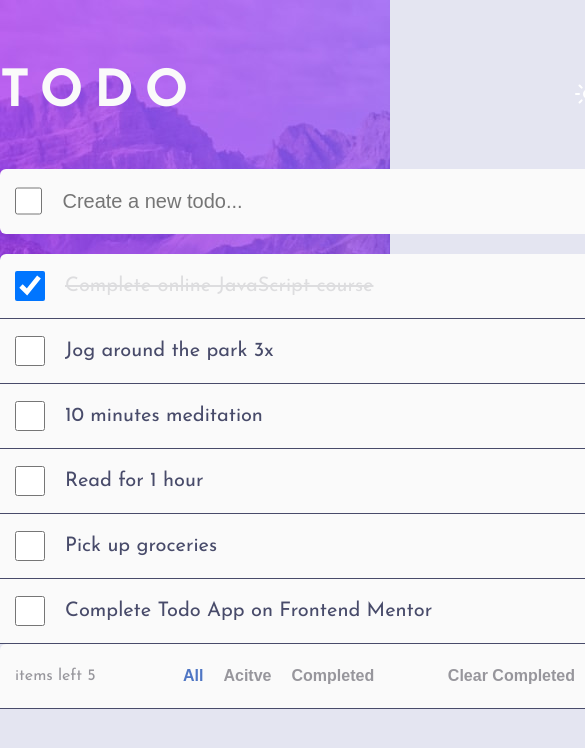
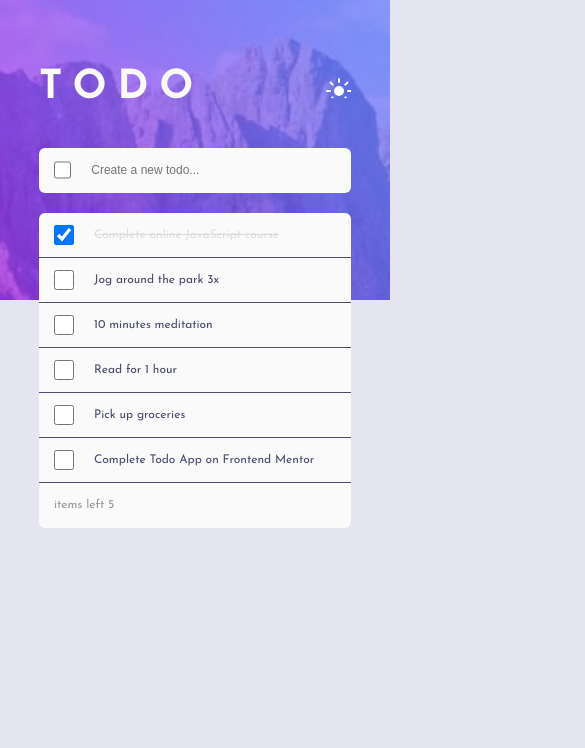
Before and after one commit to dd44it/study_projects, a React (Vite) app in the folder todo_app/: page / in a window 390 px wide. Shown: the top 748 px of the page, 585 px wide, since content can reach past the window. Built offline with nearby package versions, Linux system fonts and the light colour scheme.

Commit message:
feat: add mobile version todo app

```diff
--- a/todo_app/src/style/App.css
+++ b/todo_app/src/style/App.css
@@ -66,10 +66,12 @@
 /* .switch-theme */
 .switch-theme-light {
   background: url("../assets/icon-sun.svg");
+  background-repeat: no-repeat;
 }
 
 .switch-theme-night {
   background: url("../assets/icon-moon.svg");
+  background-repeat: no-repeat;
 }
 
 .input-wrapper {
@@ -185,14 +187,15 @@
 }
 
 .filter {
-  justify-content: space-between;
+  display: grid;
+  grid-template-columns: 0.5fr 1fr 0.5fr;
+  gap: 5px;
   font-size: 16px;
   color: hsl(var(--clr-light-black-gray));
 }
 
 .filter-button_wrapper {
   display: flex;
-  width: 70%;
 }
 
 .filter-button {
@@ -218,3 +221,96 @@
   margin-left: auto;
   margin-right: 0;
 }
+
+.filter-button_wrapper_mobile {
+  display: none;
+}
+
+@media screen and (max-width: 768px) {
+  .header-light {
+    background: url("../assets/header/bg-mobile-light.jpg");
+    background-size: cover;
+  }
+
+  .header-night {
+    background: url("../assets/header/bg-mobile-dark.jpg");
+    background-size: cover;
+  }
+
+  .switch-theme {
+    height: 20px;
+  }
+
+  .header-todo {
+    margin-bottom: 40px;
+  }
+
+  .title-app {
+    font-size: 2.5rem;
+    line-height: inherit;
+  }
+
+  .header-todo,
+  .input-wrapper,
+  .list-todo,
+  .filter,
+  .filter-button_wrapper_mobile {
+    width: 60%;
+  }
+
+  .input-wrapper,
+  .list-todo__item,
+  .filter,
+  .filter-button_wrapper_mobile {
+    height: 45px;
+  }
+
+  .input-todo,
+  .list-todo__item,
+  .filter-button,
+  .delete {
+    font-size: 0.75rem;
+  }
+
+  .list-todo__item {
+    padding: 3px 15px 3px 15px;
+  }
+
+  .filter {
+    grid-template-columns: 0.5fr 0.5fr;
+    border-bottom: none;
+    border-radius: 0 0 6px 6px;
+  }
+
+  .filter-button_wrapper {
+    display: none;
+  }
+
+  .todo-checkbox {
+    width: 20px;
+    height: 20px;
+  }
+
+  .filter-button_wrapper_mobile {
+    display: flex;
+    justify-content: center;
+    gap: 20px;
+    margin: 0 auto;
+    margin-top: 15px;
+    border-radius: 6px;
+  }
+
+  .filter-button_wrapper_mobile .filter-button{
+    margin: 0;
+  }
+}
+
+@media screen and (max-width: 475px) {
+  .header-todo,
+  .input-wrapper,
+  .list-todo,
+  .filter,
+  .filter-button_wrapper_mobile {
+    width: 80%;
+  }
+}
```
